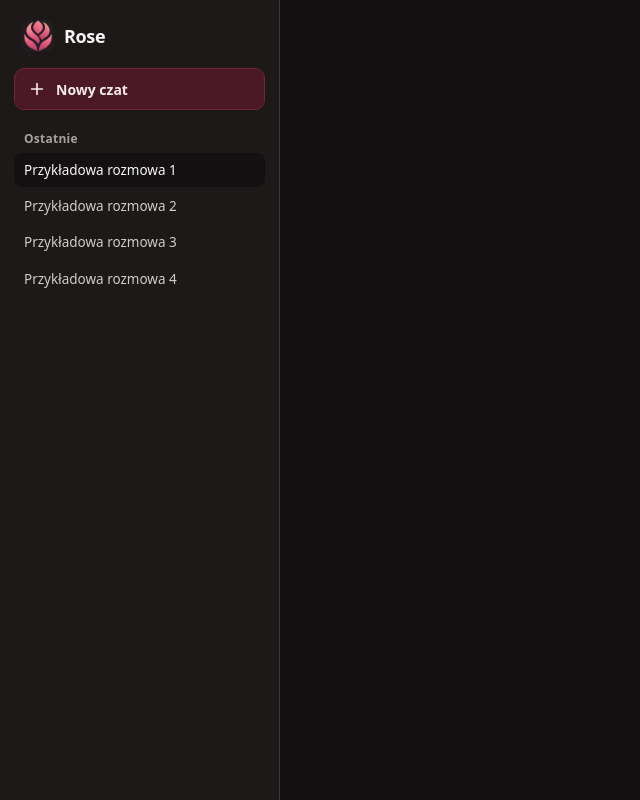
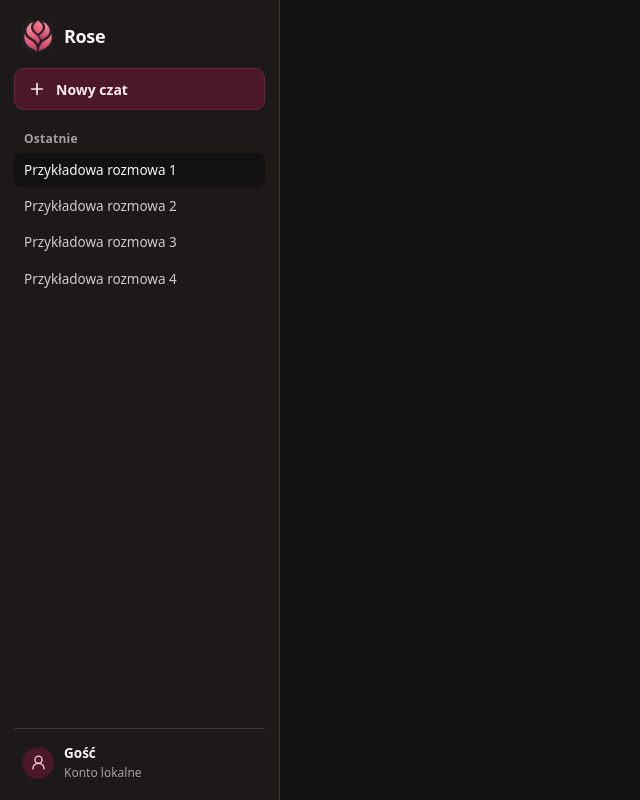
Before and after one commit to VermiNew/rose, a React (Vite) app: page / in a window 1280 px wide. Shown: the whole page, without its empty margins (0-640 px from the left). Built offline with nearby package versions, Linux system fonts and the light colour scheme.

Commit message:
feat(sidebar): add user profile section

```diff
--- a/src/ui/sidebar/Sidebar.css
+++ b/src/ui/sidebar/Sidebar.css
@@ -86,7 +86,9 @@
 }
 
 .sidebar .history {
+  min-height: 0;
   margin-top: 8px;
+  overflow-y: auto;
 }
 
 .sidebar .section-title {
@@ -130,6 +132,56 @@
   background: var(--neutral-800);
 }
 
+.sidebar .profile {
+  display: flex;
+  min-height: 56px;
+  align-items: center;
+  gap: 10px;
+  margin-top: auto;
+  padding: 12px 8px 0;
+  border-top: 1px solid var(--neutral-600);
+}
+
+.sidebar .profile-avatar {
+  display: grid;
+  width: 32px;
+  height: 32px;
+  flex-shrink: 0;
+  place-items: center;
+  border-radius: 50%;
+  color: var(--rose-100);
+  background: var(--rose-800);
+}
+
+.sidebar .profile-avatar svg {
+  width: 17px;
+  height: 17px;
+}
+
+.sidebar .profile-details {
+  min-width: 0;
+}
+
+.sidebar .profile-name,
+.sidebar .profile-plan {
+  display: block;
+  overflow: hidden;
+  text-overflow: ellipsis;
+  white-space: nowrap;
+}
+
+.sidebar .profile-name {
+  color: var(--neutral-50);
+  font-size: 13.5px;
+  font-weight: 600;
+}
+
+.sidebar .profile-plan {
+  margin-top: 2px;
+  color: var(--neutral-300);
+  font-size: 12px;
+}
+
 @media (prefers-reduced-motion: reduce) {
   .sidebar .new-chat,
   .sidebar .chat-item {
--- a/src/ui/sidebar/Sidebar.tsx
+++ b/src/ui/sidebar/Sidebar.tsx
@@ -1,3 +1,4 @@
+import { LuUserRound } from 'react-icons/lu'
 import roseLogo from '../../assets/branding/rose-primary.png'
 import './Sidebar.css'
 
@@ -51,6 +52,16 @@ function Sidebar() {
           })}
         </ul>
       </section>
+
+      <footer className="profile" aria-label="Profil użytkownika">
+        <span className="profile-avatar" aria-hidden="true">
+          <LuUserRound />
+        </span>
+        <span className="profile-details">
+          <span className="profile-name">Gość</span>
+          <span className="profile-plan">Konto lokalne</span>
+        </span>
+      </footer>
     </aside>
   )
 }
```
Also changed, not shown: 1 other file (tests, documents, lock files or other folders).
